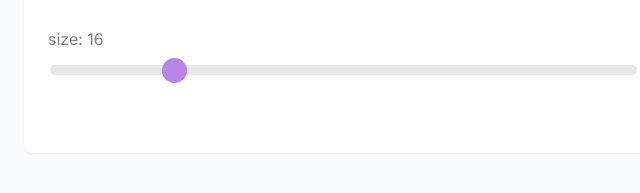
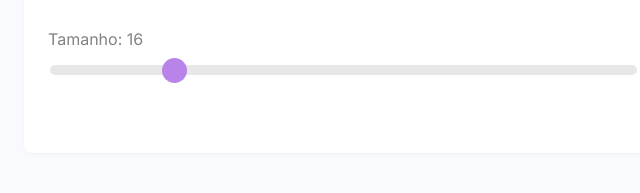
Before and after one commit to devMMF/PasswordGeneratorJS, a plain HTML site: page index.html in a window 1280 px wide. Shown: the part 371-564 px from the top of the page, 216-856 px from the left. Drawn offline with nearby package versions, Linux system fonts and the light colour scheme.

Commit message:
Add existing file

```diff
--- a/index.html
+++ b/index.html
@@ -41,7 +41,7 @@
             <h3 class="title">Personalizar</h3>
             <div class="actions">
                 <div class="password-size">
-                    <p>size: <span id="password-text-size">16</span></p>
+                    <p>Tamanho: <span id="password-text-size">16</span></p>
                     <input type="range" class="slider" name="password-size" id="password-size" value="16" min="4" max="64">
                 </div>
 
```
